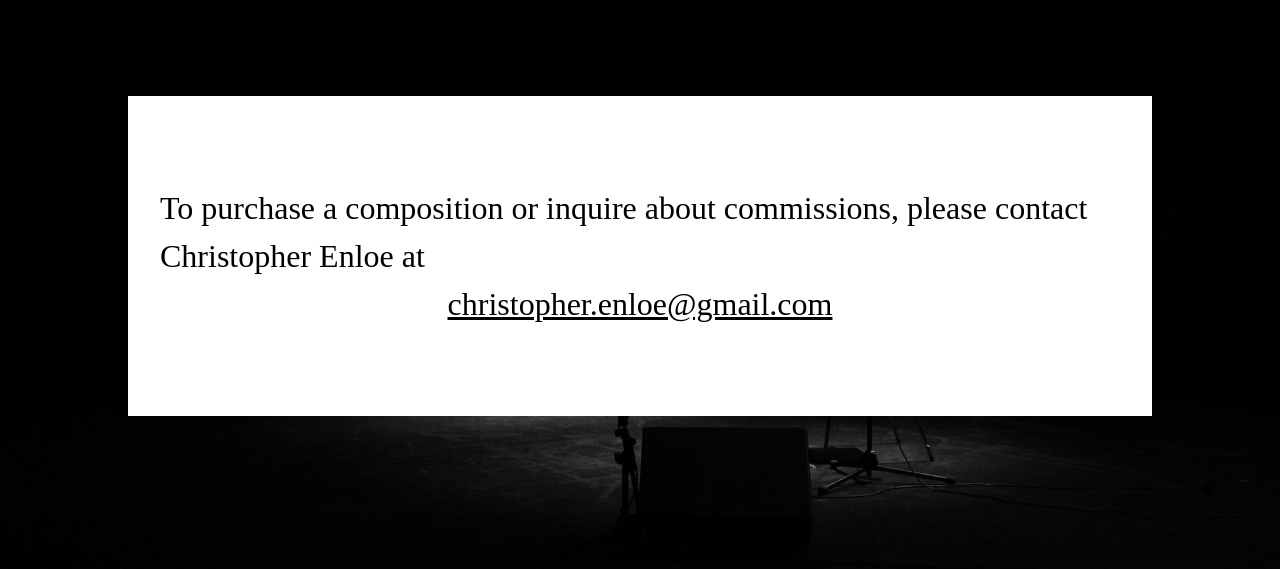
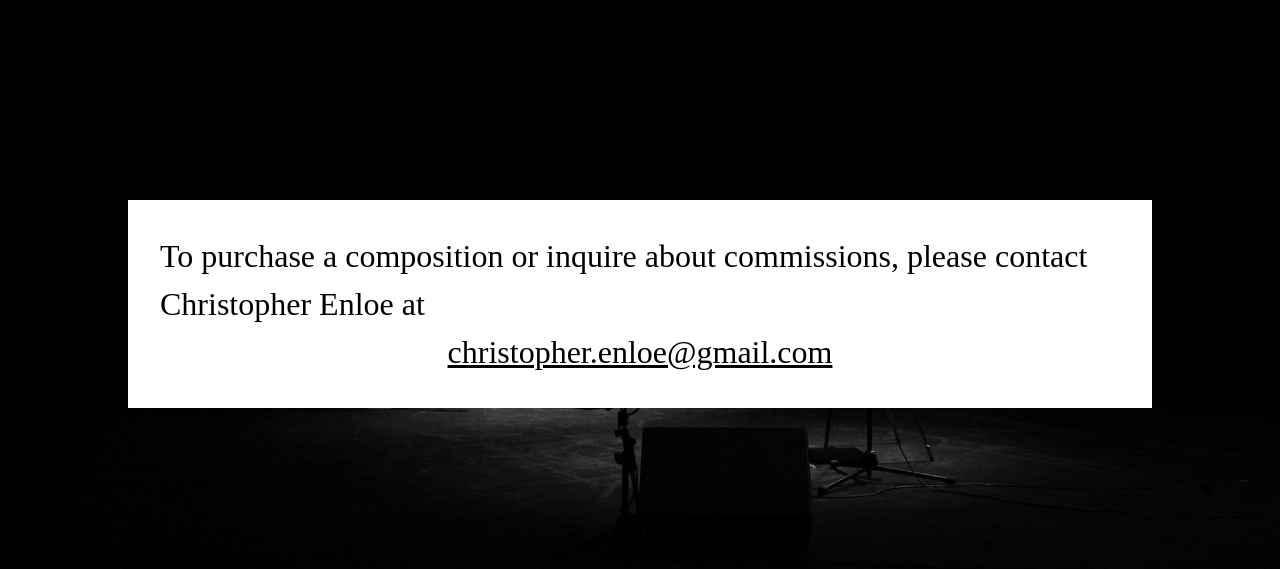
Before and after one commit to jayaperkins/chris-heroku-site, a PHP site: page /contact.html in a window 1280 px wide. Shown: the part 144-713 px from the top of the page. Run offline with PHP 8.4, Linux system fonts and the light colour scheme.

Commit message:
increased margin for contact box

```diff
--- a/css/contact.css
+++ b/css/contact.css
@@ -18,9 +18,9 @@ body {
     display: flex;
     flex-direction: column;
     width: 80%;
-    height: 40%;
+    height: auto;
     background-color: white;
-    margin: 2rem;
+    margin: 8rem 2rem 2rem 2rem;
     -webkit-box-pack: center;
     -ms-flex-pack: center;
     justify-content: center;
```
